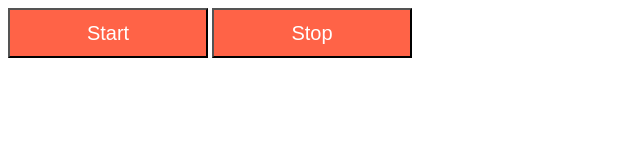
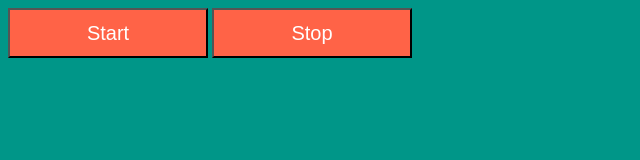
Before and after one commit to Aleksey-Dibikov/goit-js-hw-11-color-switch, a plain HTML site: page index.html in a window 1280 px wide. Both pictures are taken after a click on the button "Start". Shown: the whole page, without its empty margins (0-640 px from the left). Drawn offline with Linux system fonts and the light colour scheme.

Commit message:
adds js code, solution task

```diff
--- a/index.js
+++ b/index.js
@@ -10,3 +10,32 @@ const colors = [
 const randomIntegerFromInterval = (min, max) => {
   return Math.floor(Math.random() * (max - min + 1) + min);
 };
+
+const refs = {
+  body: document.querySelector('body'),
+  btnStart: document.querySelector('[data-action="start"]'),
+  btnStop: document.querySelector('[data-action="stop"]')
+}
+
+refs.btnStart.addEventListener('click', changeColor);
+refs.btnStop.addEventListener('click', stopChangeColor);
+
+let isActive = false;
+let colorId = null;
+
+function changeColor() {
+  if (isActive) {
+    return;
+  }
+  colorId = setInterval(() => {
+    refs.body.style.background = colors[randomIntegerFromInterval(0, colors.length - 1)]
+  }, 1000);
+  isActive = true;
+  // console.log('start');
+};
+
+function stopChangeColor() {
+  clearInterval(colorId)
+  isActive = false;
+  // console.log('stop');
+}
```
Also changed, not shown: index.html (+2 -2 lines).
